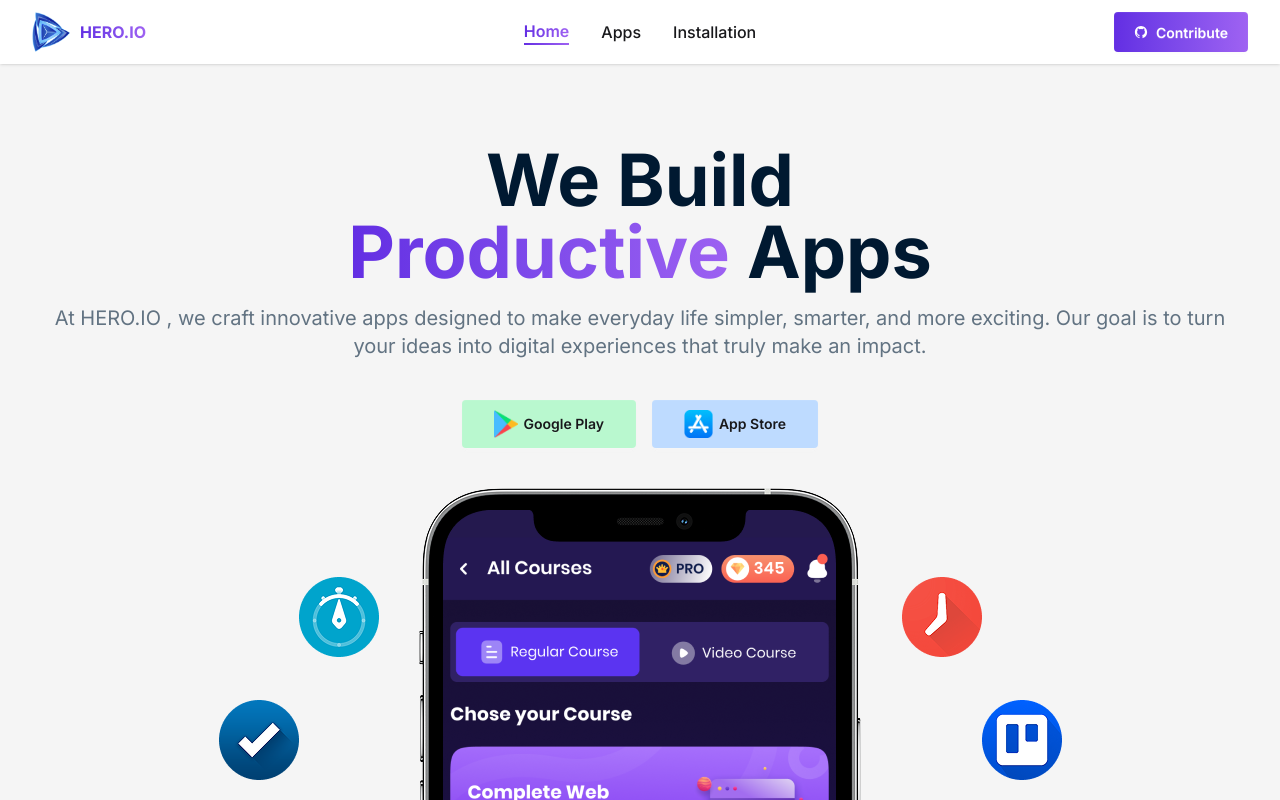
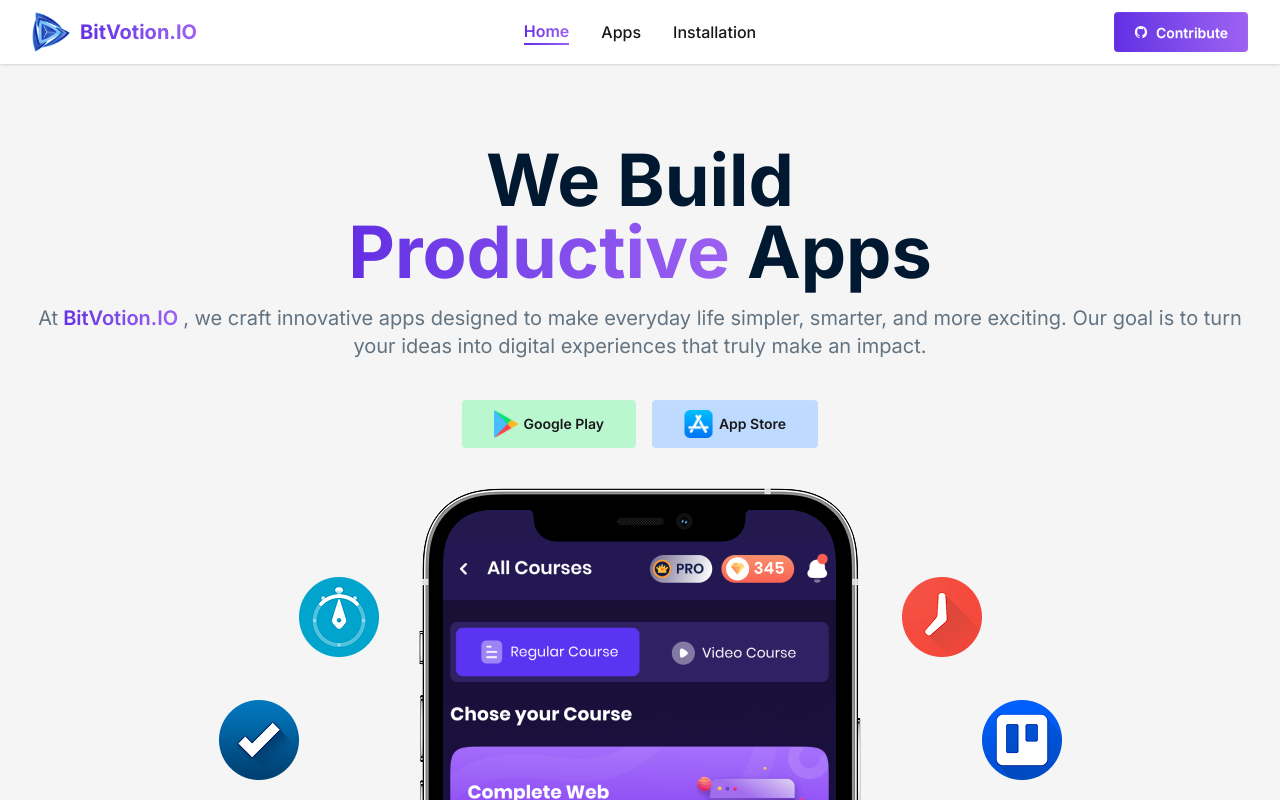
Before and after one commit to bitvotion/hero-app, a React (Vite) app: page / in a window 1280 px wide. Shown: the top 800 px of the page. Built offline with nearby package versions, Linux system fonts and the light colour scheme.

Commit message:
Named the app BitVotion.IO

```diff
--- a/src/Components/Banner/Banner.jsx
+++ b/src/Components/Banner/Banner.jsx
@@ -12,7 +12,9 @@
                 <span className=' font-bold bg-linear-to-r from-[#632EE3] to-[#9F62F2] bg-clip-text text-transparent ' >Productive </span>
                 Apps
             </h1>
-            <p className=' text-[#627382] md:text-xl animate-fade-up-scale-op ' >At HERO.IO , we craft innovative apps designed to make everyday life simpler, smarter, and more exciting. Our goal is to turn your ideas into digital experiences that truly make an impact.</p>
+            <p className=' text-[#627382] md:text-xl animate-fade-up-scale-op ' >At
+                <span className=' font-semibold bg-linear-to-r from-[#632EE3] to-[#9F62F2] bg-clip-text text-transparent ' > BitVotion.IO </span>
+                 , we craft innovative apps designed to make everyday life simpler, smarter, and more exciting. Our goal is to turn your ideas into digital experiences that truly make an impact.</p>
             <div className='my-10 text-xl text-[#001931] font-semibold flex items-center gap-4 ' >
                 <a
                     href="https://play.google.com/"
--- a/src/Components/Footer/Footer.jsx
+++ b/src/Components/Footer/Footer.jsx
@@ -26,7 +26,7 @@
                             src={logo}
                             className=' h-25 '
                         />
-                        <h2 className='text-5xl font-extrabold bg-linear-to-r from-[#632EE3] to-[#9F62F2] bg-clip-text text-transparent '>HERO.IO</h2>
+                        <h2 className='text-5xl font-extrabold bg-linear-to-r from-[#632EE3] to-[#9F62F2] bg-clip-text text-transparent '>BitVotion.IO</h2>
                     </div>
                 </div>
 
--- a/src/Components/Header/Navbar.jsx
+++ b/src/Components/Header/Navbar.jsx
@@ -27,7 +27,7 @@
                                 alt="Logo"
                                 className='h-10'
                             />
-                            <h2 className=' font-bold bg-linear-to-r from-[#632EE3] to-[#9F62F2] bg-clip-text text-transparent ' >HERO.IO</h2>
+                            <h2 className=' font-bold text-xl bg-linear-to-r from-[#632EE3] to-[#9F62F2] bg-clip-text text-transparent ' >BitVotion.IO</h2>
                         </div>
                     </Link>
                 </div>
```
